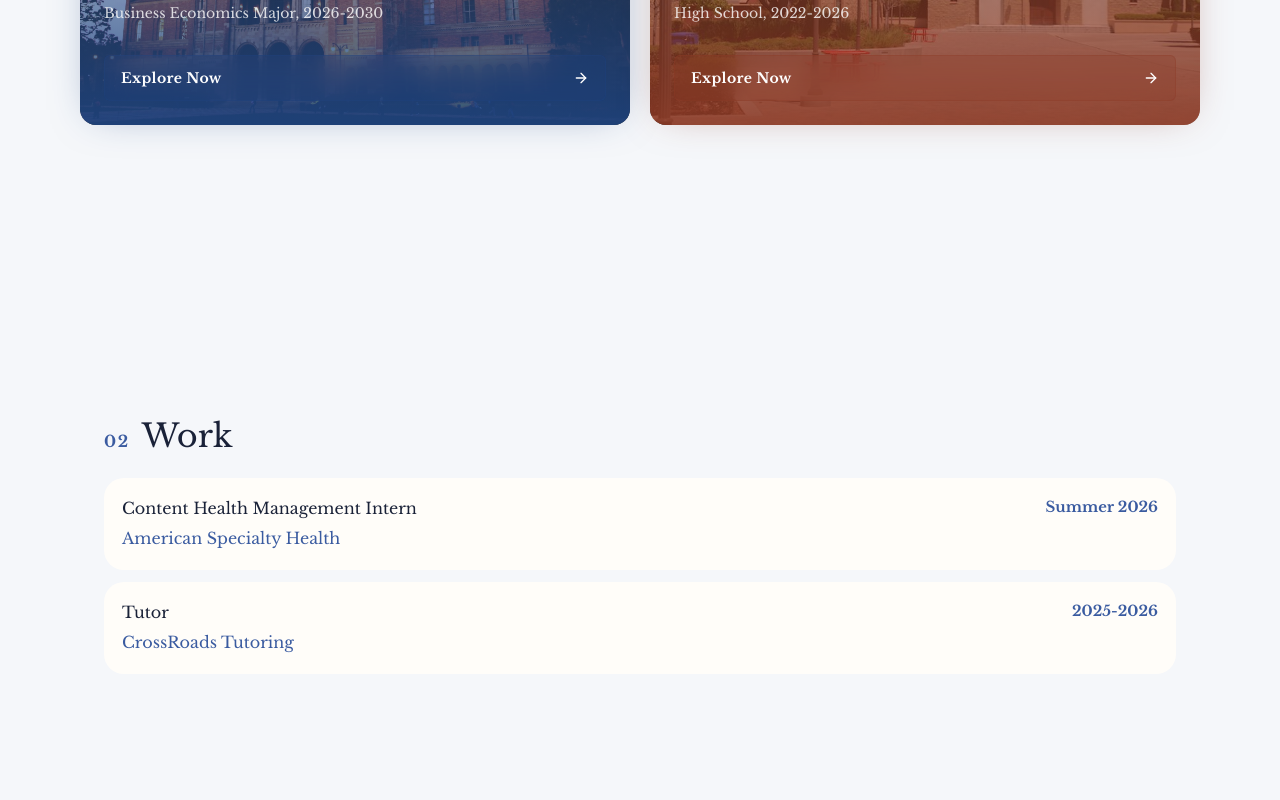
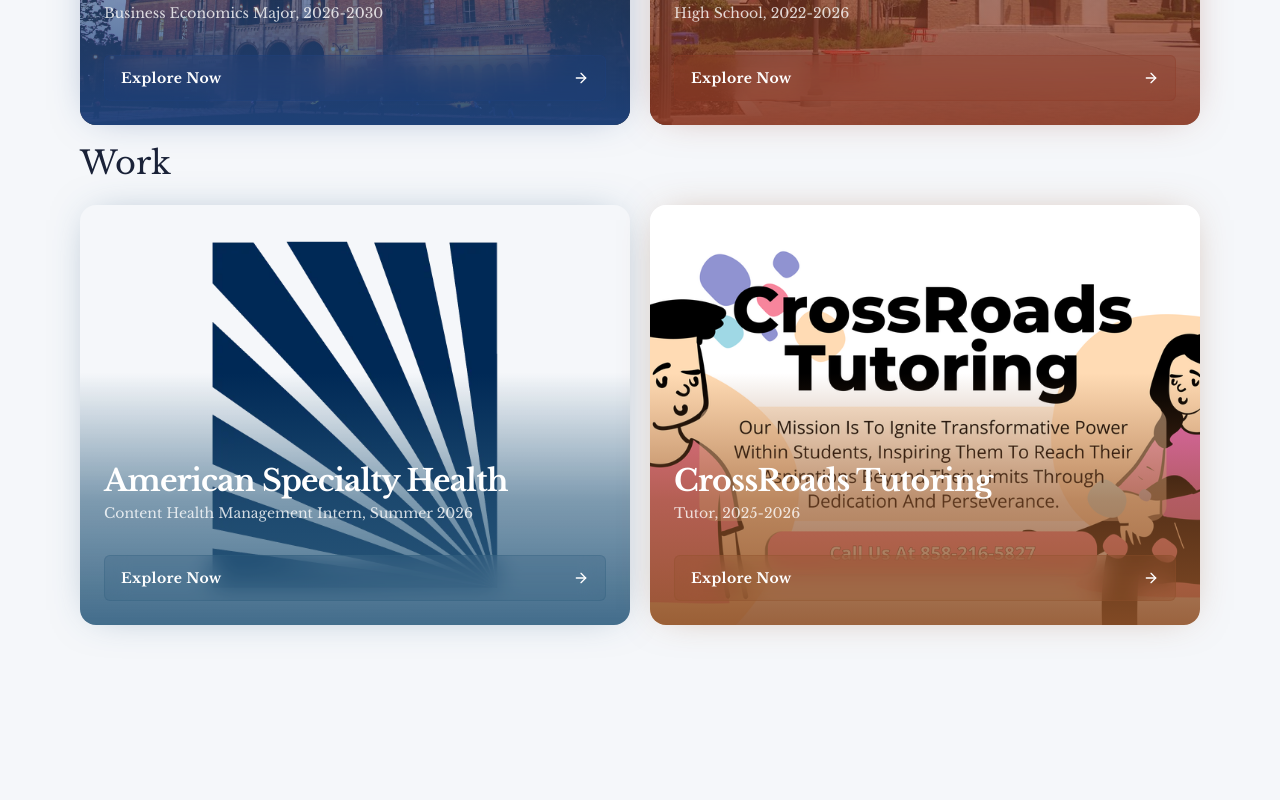
Before and after one commit to enzojbernardo/Portfolio, a React (Vite) app: page / in a window 1280 px wide. Shown: the part 1260-2060 px from the top of the page. Built offline with nearby package versions, Linux system fonts and the light colour scheme.

Commit message:
Work section edits

```diff
--- a/src/components/WorkSection.tsx
+++ b/src/components/WorkSection.tsx
@@ -1,33 +1,48 @@
-const workItems = [
-  {
-    role: 'Content Health Management Intern',
-    company: 'American Specialty Health',
-    years: 'Summer 2026',
-  },
-  {
-    role: 'Tutor',
-    company: 'CrossRoads Tutoring',
-    years: '2025-2026',
-  },
+import { DestinationCard } from '@/components/ui/card-21'
+
+const ashDetails = [
+  'Content Health Management Intern (Summer 2026)',
+  'Assisted with healthcare content operations',
+  'Supported process tracking and quality checks',
+]
+
+const crossroadsDetails = [
+  'Tutor (2025-2026)',
+  'Delivered one-on-one academic support',
+  'Built personalized study plans for students',
 ]
 
 function WorkSection() {
   return (
-    <article className="panel" id="work">
+    <article className="panel work-panel" id="work">
       <div className="section-heading">
-        <span>02</span>
         <h2>Work</h2>
       </div>
-      <div className="stack">
-        {workItems.map((item) => (
-          <div className="entry-card" key={`${item.role}-${item.company}`}>
-            <div>
-              <h3>{item.role}</h3>
-              <p>{item.company}</p>
-            </div>
-            <span>{item.years}</span>
-          </div>
-        ))}
+      <div className="grid gap-5 md:grid-cols-2">
+        <div className="h-[420px]">
+          <DestinationCard
+            imageUrl="/ASH.webp"
+            location="American Specialty Health"
+            flag=""
+            stats="Content Health Management Intern, Summer 2026"
+            href="https://www.ashcompanies.com/"
+            themeColor="205 46% 34%"
+            hoverDetailsTitle="Role & Highlights"
+            hoverDetails={ashDetails}
+          />
+        </div>
+        <div className="h-[420px]">
+          <DestinationCard
+            imageUrl="/Crossroads.png"
+            location="CrossRoads Tutoring"
+            flag=""
+            stats="Tutor, 2025-2026"
+            href="https://www.crossroadstutoring.com/"
+            themeColor="24 56% 36%"
+            hoverDetailsTitle="Role & Highlights"
+            hoverDetails={crossroadsDetails}
+          />
+        </div>
       </div>
     </article>
   )
--- a/src/index.css
+++ b/src/index.css
@@ -317,7 +317,7 @@
 .content-grid {
   display: grid;
   grid-template-columns: repeat(12, 1fr);
-  gap: 18px;
+  gap: 14px;
 }
 
 .hero-education-blur {
@@ -357,6 +357,16 @@
 }
 
 .education-panel {
+  min-height: auto;
+  justify-content: flex-start;
+  border: none;
+  border-radius: 0;
+  padding: 0;
+  background: transparent;
+}
+
+.work-panel {
+  margin-top: 0;
   min-height: auto;
   justify-content: flex-start;
   border: none;
```
Also changed, not shown: public/ASH.webp (added), public/Crossroads.png (added).
